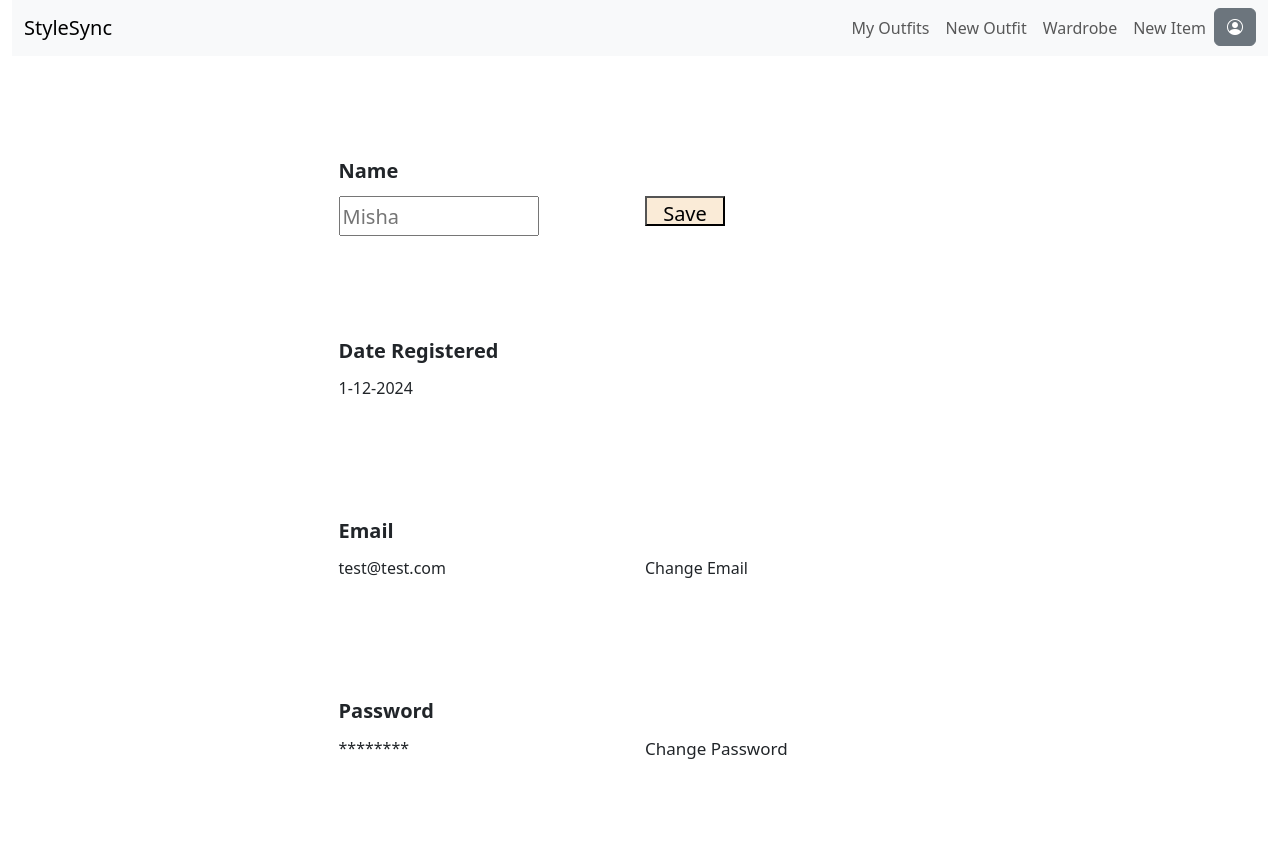
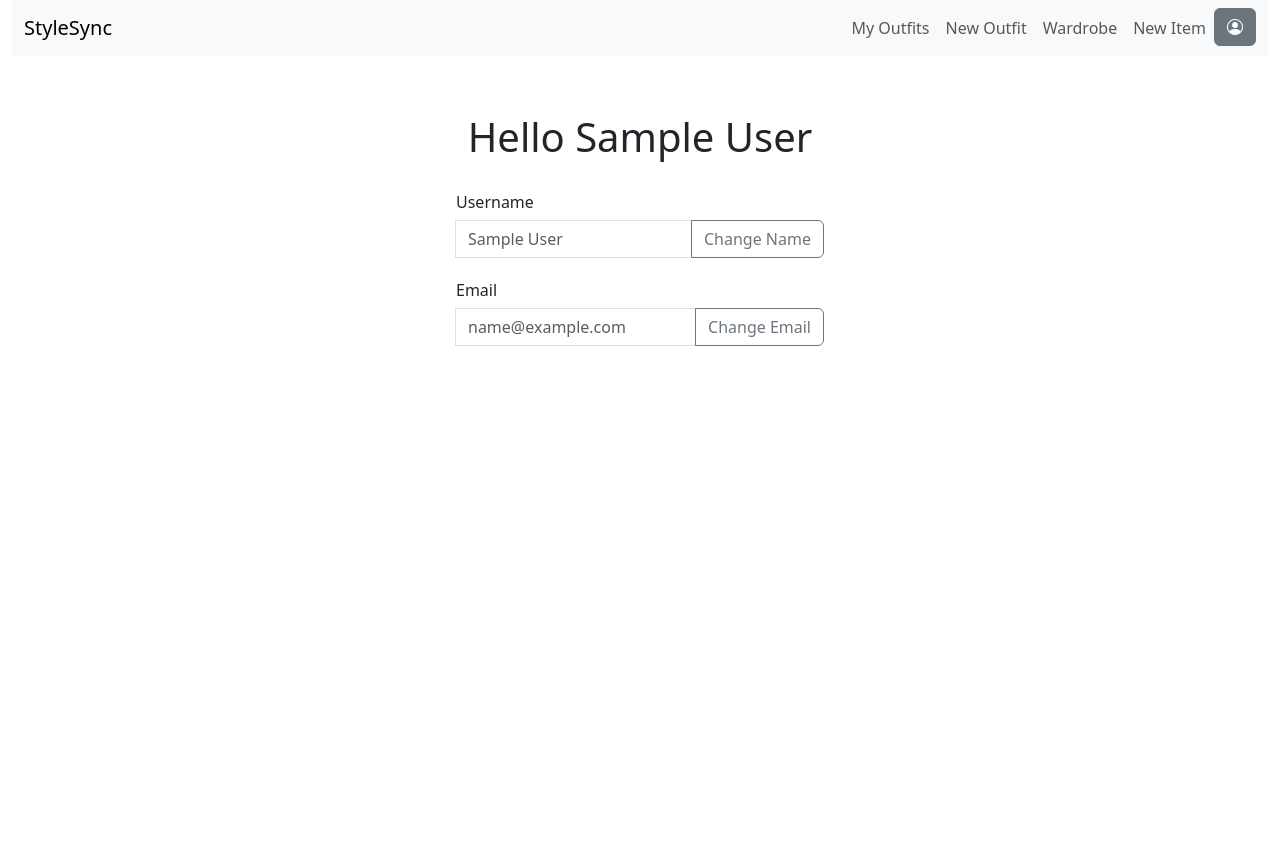
Before and after one commit to KnifeXLight/StyleSync, a Flask app: page /views/profile in a window 1280 px wide. After the commit the page ends 346 px from the top, so only its background shows below. Run offline with Flask 3, Linux system fonts and the light colour scheme; the visitor is signed in with stand-in values (Sample User, id 1).

Commit message:
add profile and routes

```diff
--- a/routes/html.py
+++ b/routes/html.py
@@ -127,7 +127,7 @@ def upload_image():
         return jsonify({'error': 'File size exceeds limit'})
 
     filename = secure_filename(file.filename)
-    filename_final = secure_filename(file.filename)
+    # filename_final = secure_filename(file.filename)
     filename_without_extension = filename.rsplit('.', 1)[0]
     print(filename)
     if file:
@@ -161,10 +161,33 @@ def upload_image():
 
 def allowed_file(filename):
     return '.' in filename and filename.rsplit('.', 1)[1].lower() in ALLOWED_EXTENSIONS
-    return redirect(url_for("html.wardrobe"))
+    # return redirect(url_for("html.wardrobe"))
 
 
-@html_routes_bp.route("/profile")
+@html_routes_bp.route("/profile", methods=["GET"])
 @login_required
 def profile():
     return render_template("/html/profile.html", user=current_user)
+
+@html_routes_bp.route("/profile", methods=["POST"])
+@login_required
+def change_name_profile():
+    if request.method == "POST":
+        name = request.form.get("name")
+        email = request.form.get("email")
+        print(name)
+        print(email)
+        user = User.query.get(current_user.id)
+        if user:
+                # Update the user's name and/or email if provided
+            if name:
+                current_user.name = name
+            if email:
+                current_user.email = email
+
+            db.session.commit()
+
+            print(f"User information updated - Name: {user.name}, Email: {user.email}")
+            return redirect(url_for("html.profile"))
+
+    return "", 204
--- /dev/null
+++ b/static/profile.css
@@ -0,0 +1,30 @@
+.col-8 {
+    margin-top: 5%;
+
+}
+
+.input-group {
+    width: 50%;
+    margin: 0 auto;
+}
+
+#Username-label {
+    position: absolute;
+    top: -30px;
+    left: 0;
+}
+
+#email-look {
+    margin-top: 3%;
+}
+
+#email-name {
+    position: absolute;
+    top: -30px;
+    left: 0;
+}
+
+h1 {
+    text-align: center;
+    margin-bottom: 8%;
+}
--- a/templates/html/base.html
+++ b/templates/html/base.html
@@ -24,6 +24,7 @@
         --bs-navbar-active-color: purple;
       }
     </style>
+    {% block head %} {% endblock %}
   </head>
   <body class="container-fluid" style="max-width: 100vw; overflow-x: hidden">
     <nav class="navbar navbar-expand-lg bg-body-tertiary">
@@ -58,7 +59,7 @@
               href="{{url_for('html.new_item')}}"
               >New Item</a
             >
-            <div class="dropstart">
+            <div class="dropdown">
               <a
                 class="btn btn-secondary"
                 href="#"
@@ -70,7 +71,7 @@
                 <i class="bi bi-person-circle"></i>
               </a>
 
-              <ul class="dropdown-menu" aria-labelledby="dropdownMenuicon">
+              <ul class="dropdown-menu dropdown-menu-end" aria-labelledby="dropdownMenuicon">
                 <li><a class="dropdown-item" href="{{url_for('html.profile')}}"> <i class="bi bi-person"></i> My Profile</a></li>
                 <!-- <li><a class="dropdown-item" href="#"> <i class="bi bi-gear-fill"></i> Settings</a></li> -->
                 <li>{% if current_user.is_authenticated %}
--- a/templates/html/profile.html
+++ b/templates/html/profile.html
@@ -1,26 +1,33 @@
 {% extends '/html/base.html' %}
+{% block head %}
+    <link rel="stylesheet" href="{{ url_for('static', filename='profile.css') }}">
+{% endblock %}
 {% block content %}
-    <head>
-        <link rel="stylesheet" href="{{ url_for('static', filename='styles.css') }}">
-    </head>
-    <body>
-        <div class="profile-container">
-            <div class="profile-name">Name</div>
-            <div class="profile-name-box">
-                <form>
-                    <input type="text" class="profile-name-box" placeholder="Misha"><br>
-                </form>
-            </div>
-            <div class="profile-save">
-                <button class="profile-save-button" type="button">Save</button>
-            </div>
-            <div class="date-title">Date Registered</div>
-            <div class="date-text">1-12-2024</div>
-            <div class="email-title">Email</div>
-            <div class="email-text">test@test.com</div>
-            <div class="email-change-link">Change Email</div>
-            <div class="password-title">Password</div>
-            <div class="password-text">********</div>
-            <div class="password-change-link">Change Password</div>
+<div class="container">
+    <div class="row justify-content-center">
+        <div class="col-8">
+            <h1>Hello {{ current_user.name }}</h1>
+            <form action="/views/profile" method="POST">
+                <div class="input-group mb-3" >
+                    <div id="Username-label">
+                        <label for="username">Username</label>
+                    </div>
+                    <input type="text" class="form-control" id="username" name="name" placeholder="{{ current_user.name }}" aria-label="Recipient's username" aria-describedby="button-addon2">
+                    <button class="btn btn-outline-secondary" type="submit" id="button-addon2">Change Name</button>
+                </div>
+            </form>
         </div>
+        <div class="col-8" id="email-look">
+            <form action="/views/profile" method="POST">
+                <div class="input-group mb-3" >
+                    <div id="email-name">
+                        <label for="email">Email</label>
+                    </div>
+                    <input type="text" class="form-control" id="email-label" name="email" placeholder="{{ current_user.email }}" aria-label="Test Email" aria-describedby="button-addon2">
+                    <button class="btn btn-outline-secondary" type="submit" id="button-addon2">Change Email</button>
+                </div>
+            </form>
+        </div>
+    </div>
+</div>
 {% endblock %}
```
